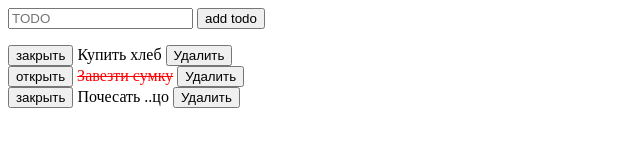
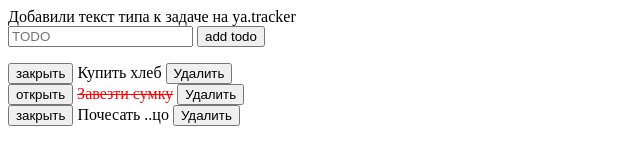
Before and after one commit to lod2007/JS_2019, a website: page src/public/index.html in a window 1280 px wide. Shown: the whole page, without its empty margins (0-640 px from the left). Drawn offline with nearby package versions, Linux system fonts and the light colour scheme; files that its build step writes are made by us from their sources.

Commit message:
Обновили коммит
https://tracker.yandex.ru/MYBUH-1#5d89bafd83cc6e001d1c0d15

```diff
--- a/src/public/index.html
+++ b/src/public/index.html
@@ -10,7 +10,7 @@
 </head>
 
 <body>
-
+Добавили текст типа к задаче на ya.tracker
     <section>
       <div class="todo-list">
           <form>
```
